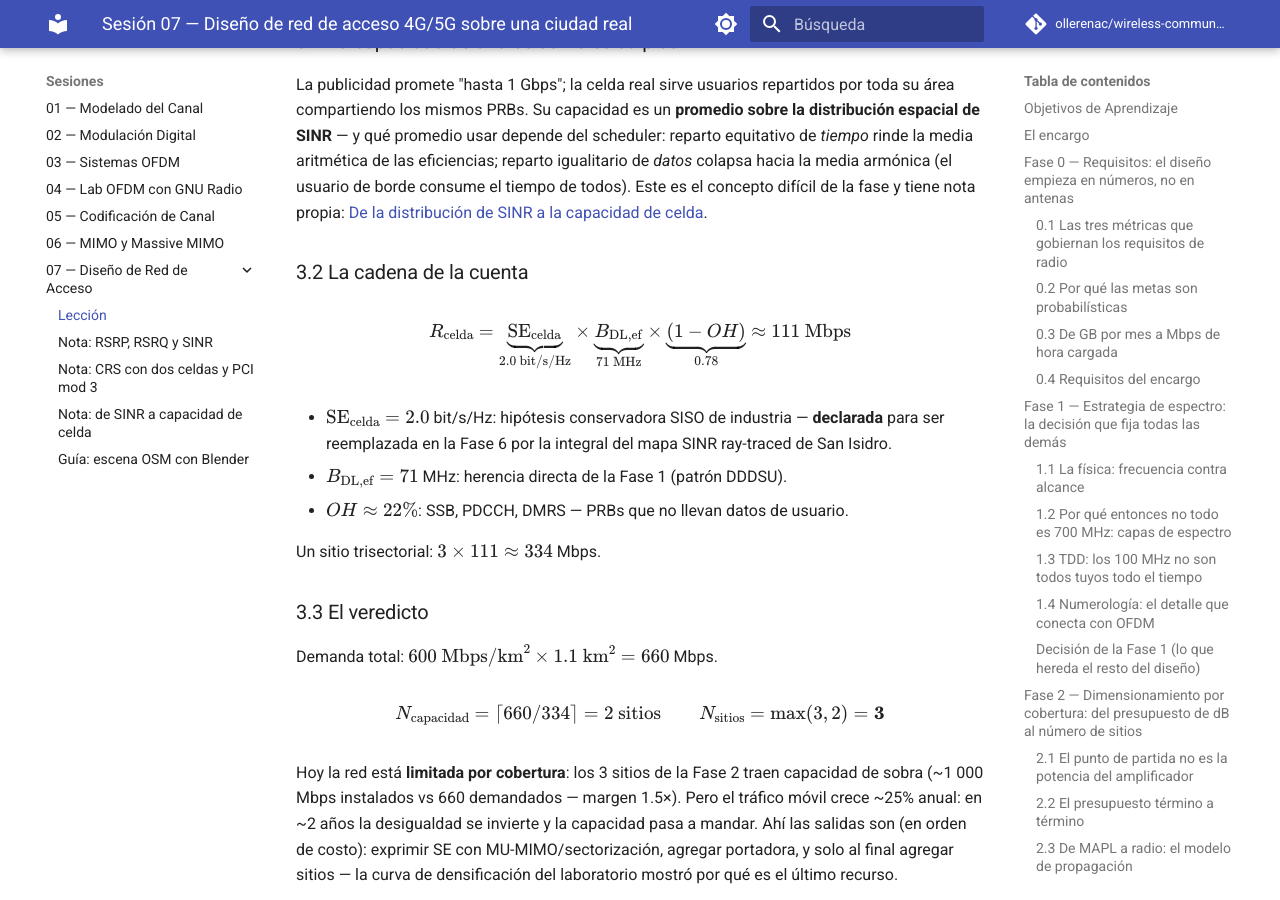
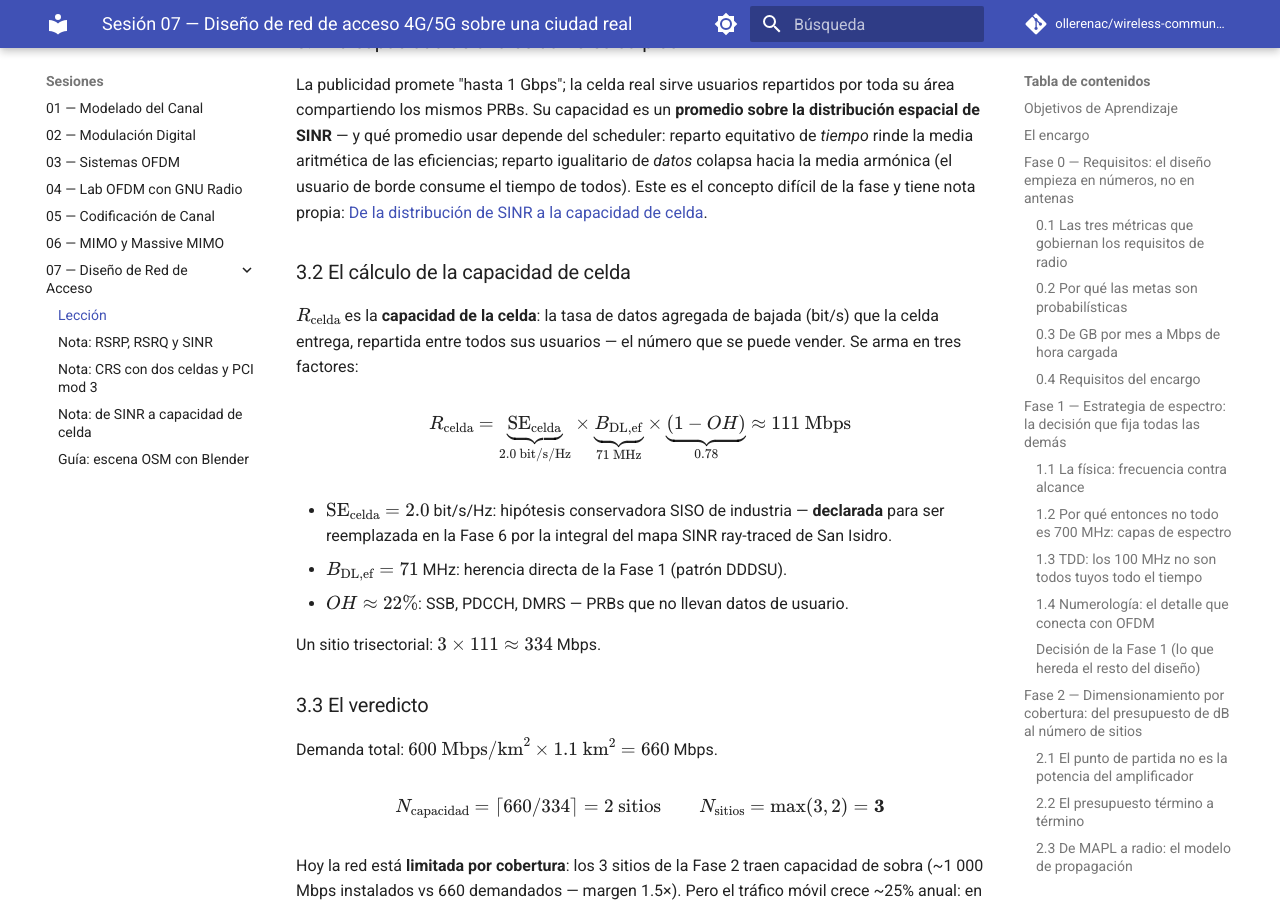
Before and after one commit to ollerenac/wireless-communication-systems, an MkDocs documentation site: the page built from docs/sessions/07-network-design/index.md, in a window 1280 px wide and 900 px high, scrolled down 10723 px. Built offline with MkDocs 1.6.1 and Material for MkDocs 9.7.7, drawn with Linux system fonts in a browser that asks for light colours; comment, search, counter and statistics services are not loaded.

Commit message:
docs(07-network-design): §3.2 titled by its object and R_celda defined
'La cadena de la cuenta' -> 'El cálculo de la capacidad de celda';
R_celda defined before the formula (aggregate DL bit/s the cell delivers,
shared among its users — the sellable number).

Co-Authored-By: Claude Fable 5 <noreply@anthropic.com>

```diff
--- a/docs/sessions/07-network-design/index.md
+++ b/docs/sessions/07-network-design/index.md
@@ -622,7 +622,11 @@ eficiencias; reparto igualitario de *datos* colapsa hacia la media armónica
 difícil de la fase y tiene nota propia:
 [De la distribución de SINR a la capacidad de celda](de-sinr-a-capacidad.md).
 
-### 3.2 La cadena de la cuenta
+### 3.2 El cálculo de la capacidad de celda
+
+$R_{\text{celda}}$ es la **capacidad de la celda**: la tasa de datos
+agregada de bajada (bit/s) que la celda entrega, repartida entre todos
+sus usuarios — el número que se puede vender. Se arma en tres factores:
 
 $$R_{\text{celda}} = \underbrace{\text{SE}_{\text{celda}}}_{2.0 \text{ bit/s/Hz}} \times \underbrace{B_{\text{DL,ef}}}_{71 \text{ MHz}} \times \underbrace{(1 - OH)}_{0.78} \approx 111 \text{ Mbps}$$
 
```
